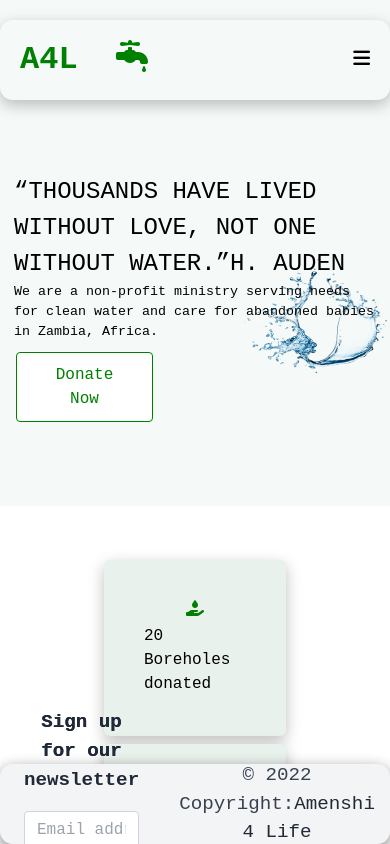
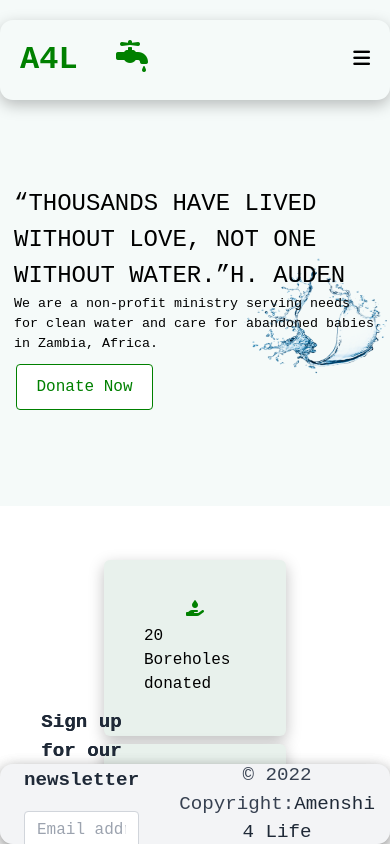
Before and after one commit to misheck12/amenshi_4_life, a React (Create React App) app: page / in a window 390 px wide. In both pictures the pointer is over the button 84 px from the left and 387 px from the top of the page. Shown: the top 844 px of the page. Built offline with nearby package versions, Linux system fonts and the light colour scheme.

Commit message:
reduce padding after hovering

```diff
--- a/src/component/Home/Home.css
+++ b/src/component/Home/Home.css
@@ -236,6 +236,10 @@
         margin:10px 2px;
     }
 
+    .Home-header-btn:hover{
+        padding: 10px;
+    }
+
     .Home-container{
         width: 100%;
         display: flex;
```
